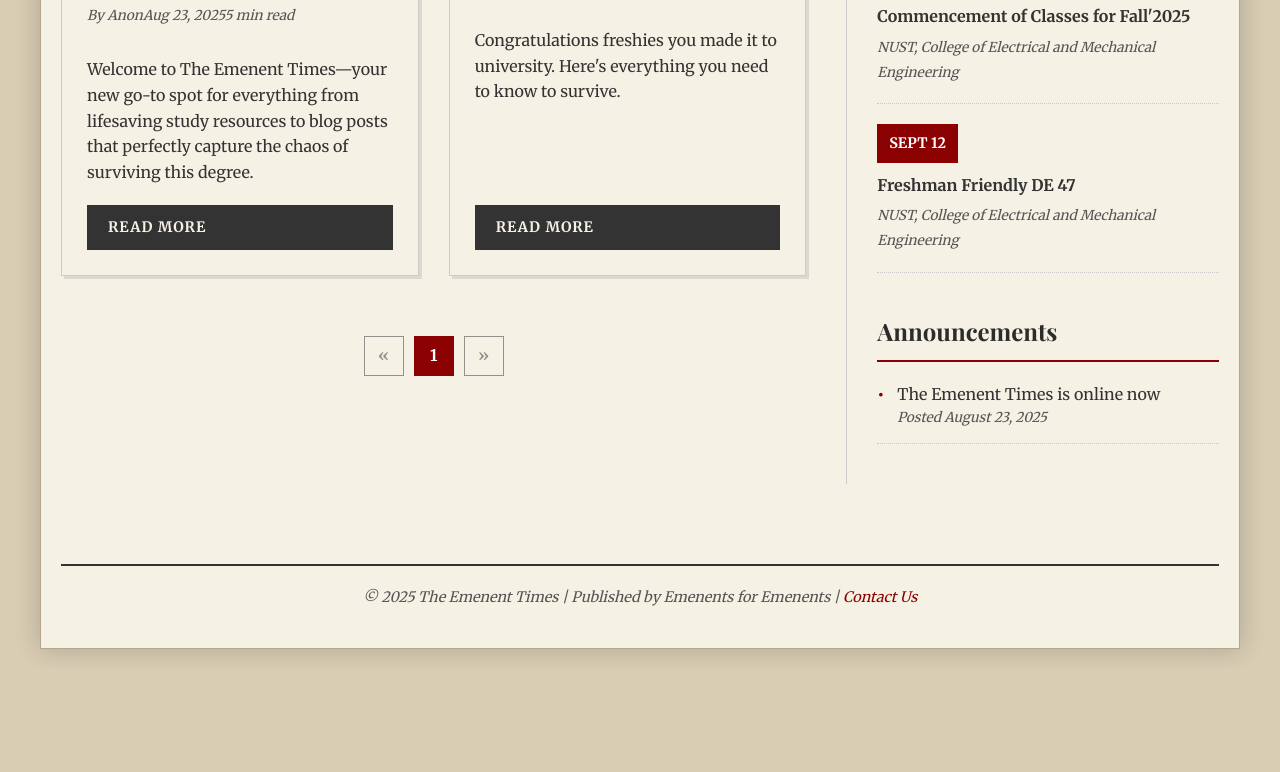
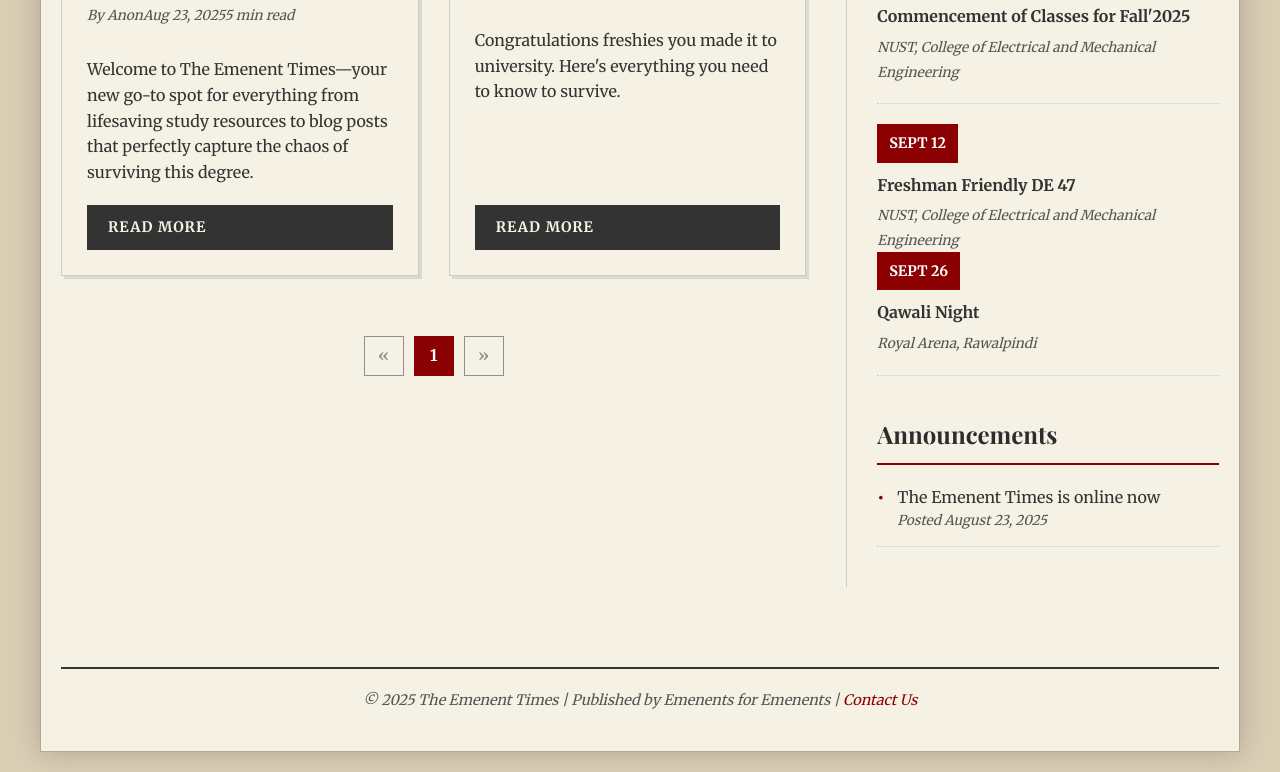
Before and after one commit to rameen-shahid88/Emenenttimes, a plain HTML site: page docs/blog.html in a window 1280 px wide. Shown: the part 1521-2293 px from the top of the page. Before the commit the page ends 2190 px from the top, so only its background shows below. Drawn offline with nearby package versions, Linux system fonts and the light colour scheme.

Commit message:
New event

```diff
--- a/docs/blog.html
+++ b/docs/blog.html
@@ -976,6 +976,9 @@
             <span class="event-date">SEPT 12</span>
             <a href="#">Freshman Friendly DE 47</a>
             <span class="event-location">NUST, College of Electrical and Mechanical Engineering</span>
+               <span class="event-date">SEPT 26</span>
+            <a href="#">Qawali Night</a>
+            <span class="event-location">Royal Arena, Rawalpindi</span>
           </li>
       </div>
 
```
